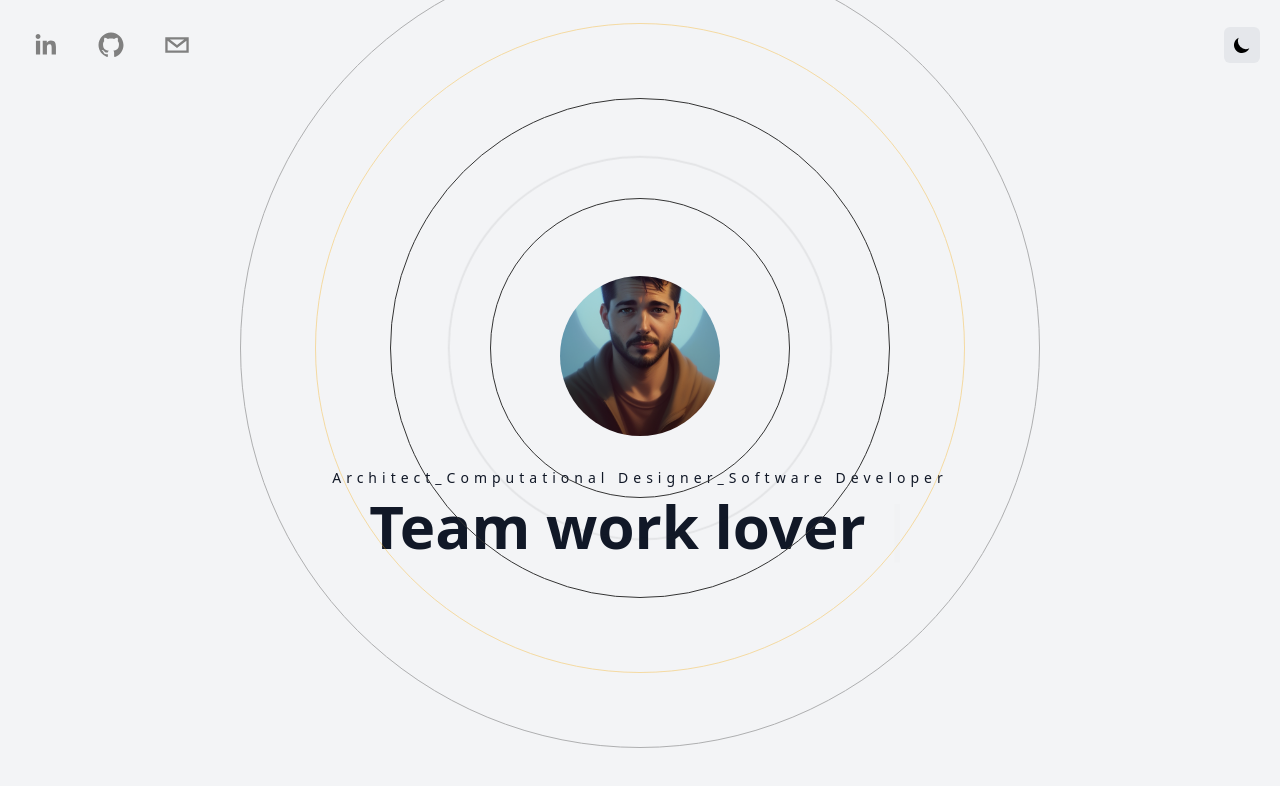
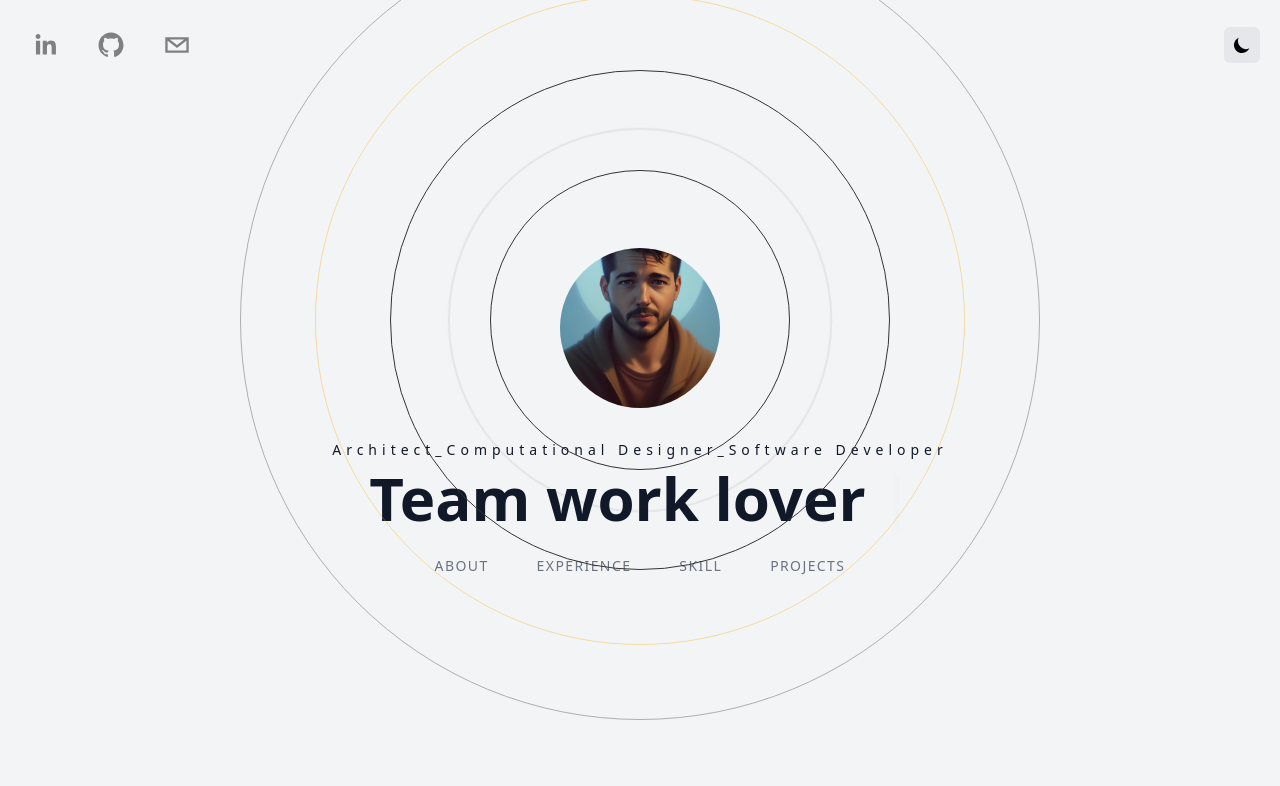
Before and after one commit to jmdc89/NextJSPortfoliov2, a Next.js app: page / in a window 1280 px wide. Shown: the top 786 px of the page. Built offline with nearby package versions, Linux system fonts and the light colour scheme.

Commit message:
Update Hero.js
sections

```diff
--- a/sections/Hero.js
+++ b/sections/Hero.js
@@ -3,6 +3,7 @@ import Button from "@/components/Button"
 import {Cursor, useTypewriter} from "react-simple-typewriter";
 import Image from "next/image";
 import MeImage from '../images/me.png'
+import Link from "next/link";
 
 const Hero = () => {
 
@@ -38,6 +39,26 @@ const Hero = () => {
           <span className="mr-3 text-gray-900 dark:text-gray-500">{text}</span>
           <Cursor cursorColor="gray" />
         </h1>
+
+        <div className="pt-5">
+          <Link href="#about">
+          <button className="heroButton">About</button>
+          </Link>
+
+          <Link href="#experience">
+          <button className="heroButton">Experience</button>
+          </Link>
+
+          <Link href="#skill">
+          <button className="heroButton">Skill</button>
+          </Link>
+
+          <Link href="#projects">
+          <button className="heroButton">Projects</button>
+          </Link>
+
+        </div>
+
       </div>
 
     </div>
```
